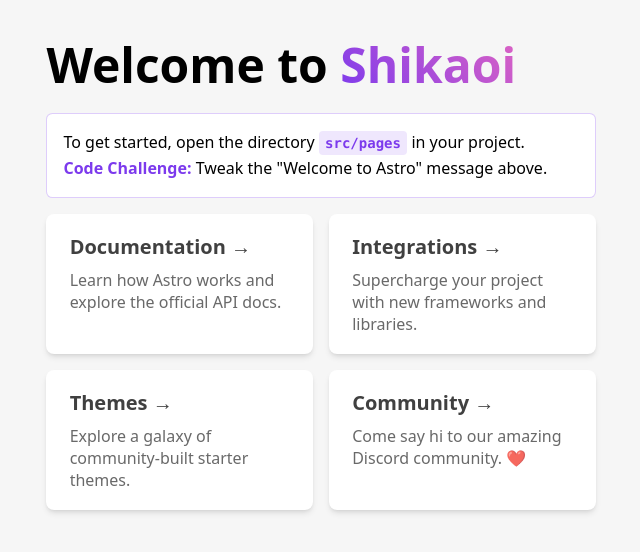
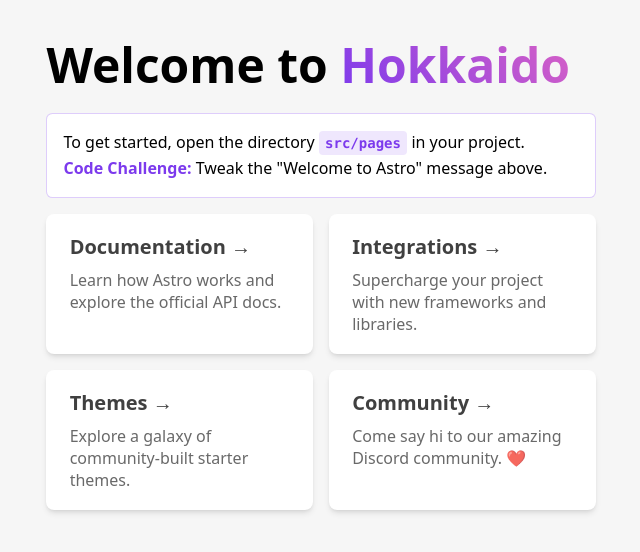
Before and after one commit to tokoshika/astro-deploy, an Astro site: page / in a window 1280 px wide. Shown: the whole page, without its empty margins (319-959 px from the left). Built offline with nearby package versions, Linux system fonts and the light colour scheme; Astro itself is replaced by a stand-in of ours.

Commit message:
hokkaido

```diff
--- a/src/pages/index.astro
+++ b/src/pages/index.astro
@@ -5,7 +5,7 @@
 
 <Layout title="Welcome to Shikaoi.">
 	<main>
-		<h1>Welcome to <span class="text-gradient">Shikaoi</span></h1>
+		<h1>Welcome to <span class="text-gradient">Hokkaido</span></h1>
 		<p class="instructions">
 			To get started, open the directory <code>src/pages</code> in your project.<br />
 			<strong>Code Challenge:</strong> Tweak the "Welcome to Astro" message above.
```
